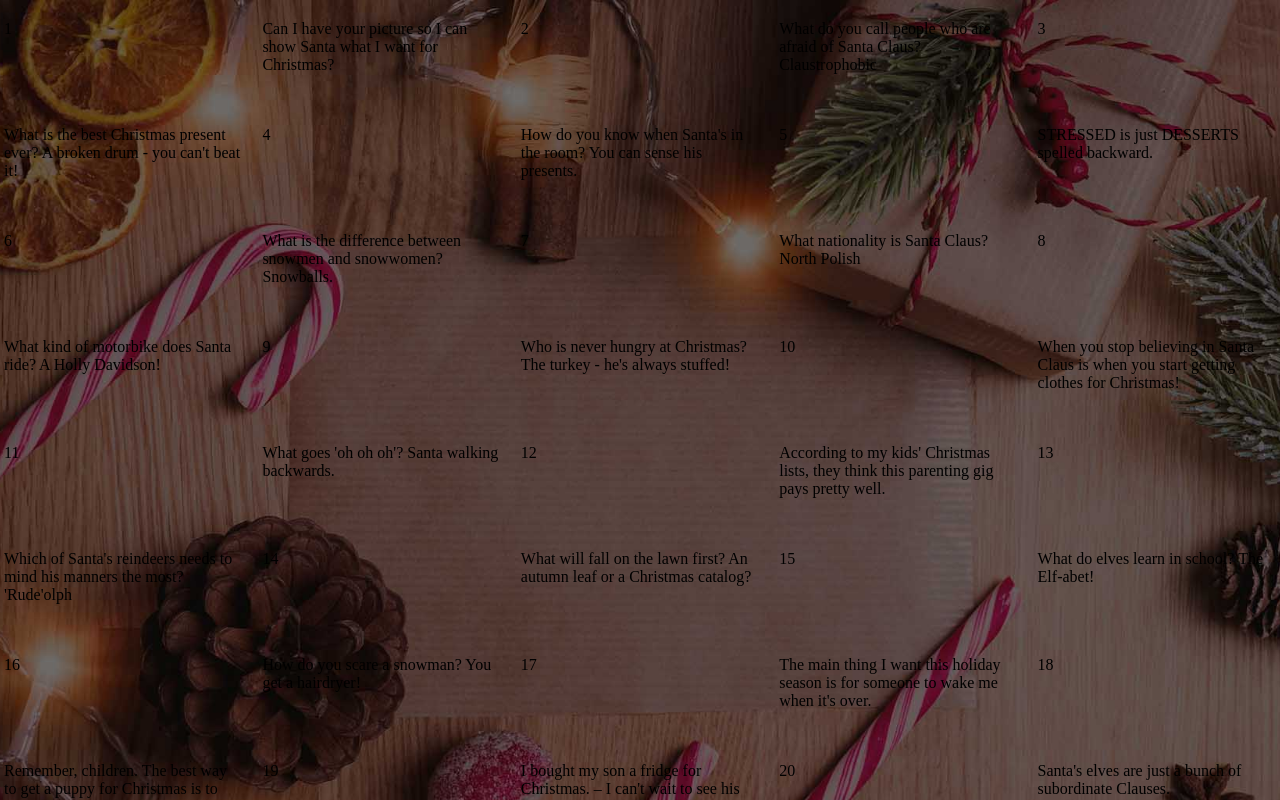
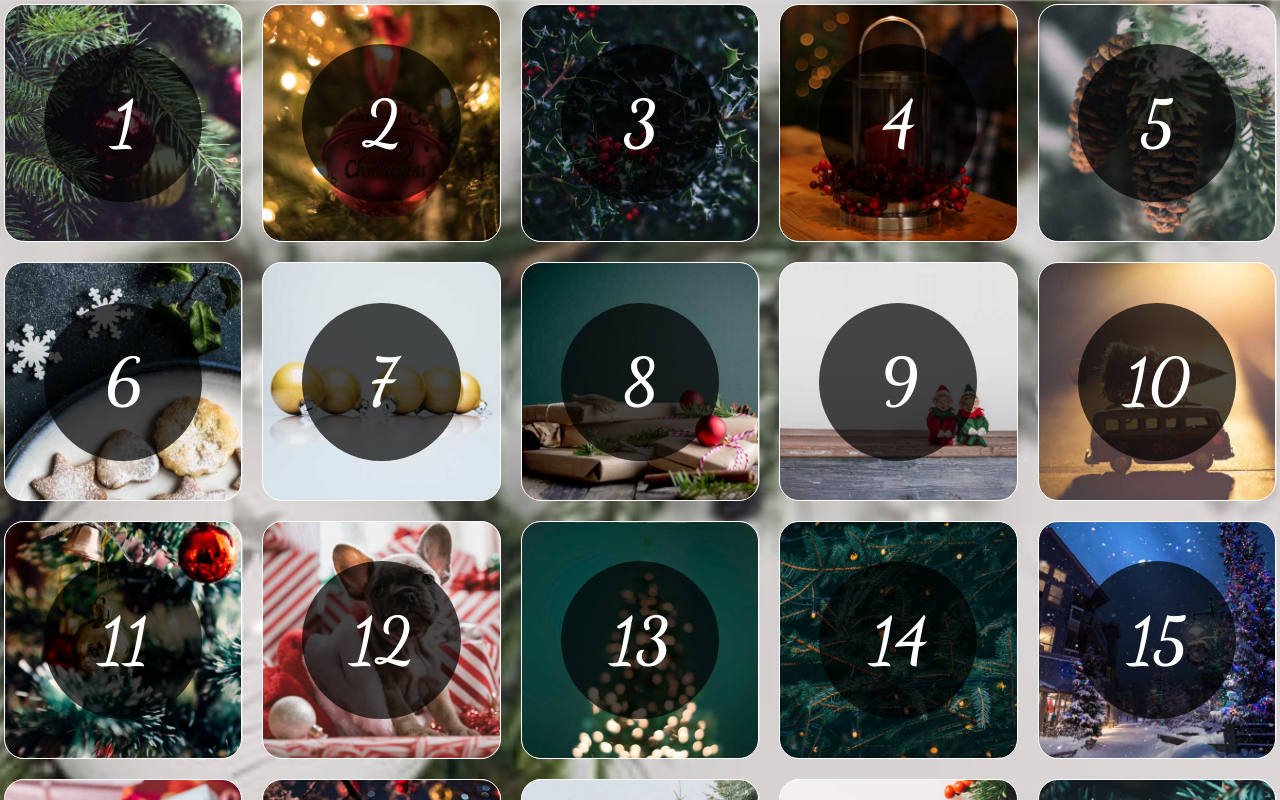
Before and after one commit to AR123456/MERN-React, a React (Create React App) app: page / in a window 1280 px wide. Shown: the top 800 px of the page. Built offline with nearby package versions, Linux system fonts and the light colour scheme; the HTML template or start-up script is replaced by a standard one.

Commit message:
now adding flip with on click

```diff
--- a/src/App.js
+++ b/src/App.js
@@ -13,7 +13,10 @@ body {
 function App() {
   const [hatches, setHatches] = useState(createCalendar());
   const handleFlipHatch = id => {
-    console.log(id);
+    const updatedHatches = hatches.map(hatch =>
+      hatch.id === id ? { ...hatch, open: !hatch.open } : hatch
+    );
+    setHatches(updatedHatches);
   };
 
   console.log(hatches);
--- a/src/Hatch.js
+++ b/src/Hatch.js
@@ -1,14 +1,15 @@
 import React from "react";
+import { StyledHatch } from "./HatchStyles";
 
-const Hatch = ({ hatchData: { id, nr, text, mg, open }, handleClick }) => (
-  <>
+const Hatch = ({ hatchData: { id, nr, text, img, open }, handleClick }) => (
+  <StyledHatch background={img} onClick={() => handleClick(id)}>
     <div className={open ? "front open" : "front"}>
       <p>{nr}</p>
     </div>
     <div className={open ? "back open" : "back"}>
       <p>{text}</p>
     </div>
-  </>
+  </StyledHatch>
 );
 
 export default Hatch;
```
Also changed, not shown: public/img/calendar_backdrop.jpg, 1 other file (tests, documents, lock files or other folders).
